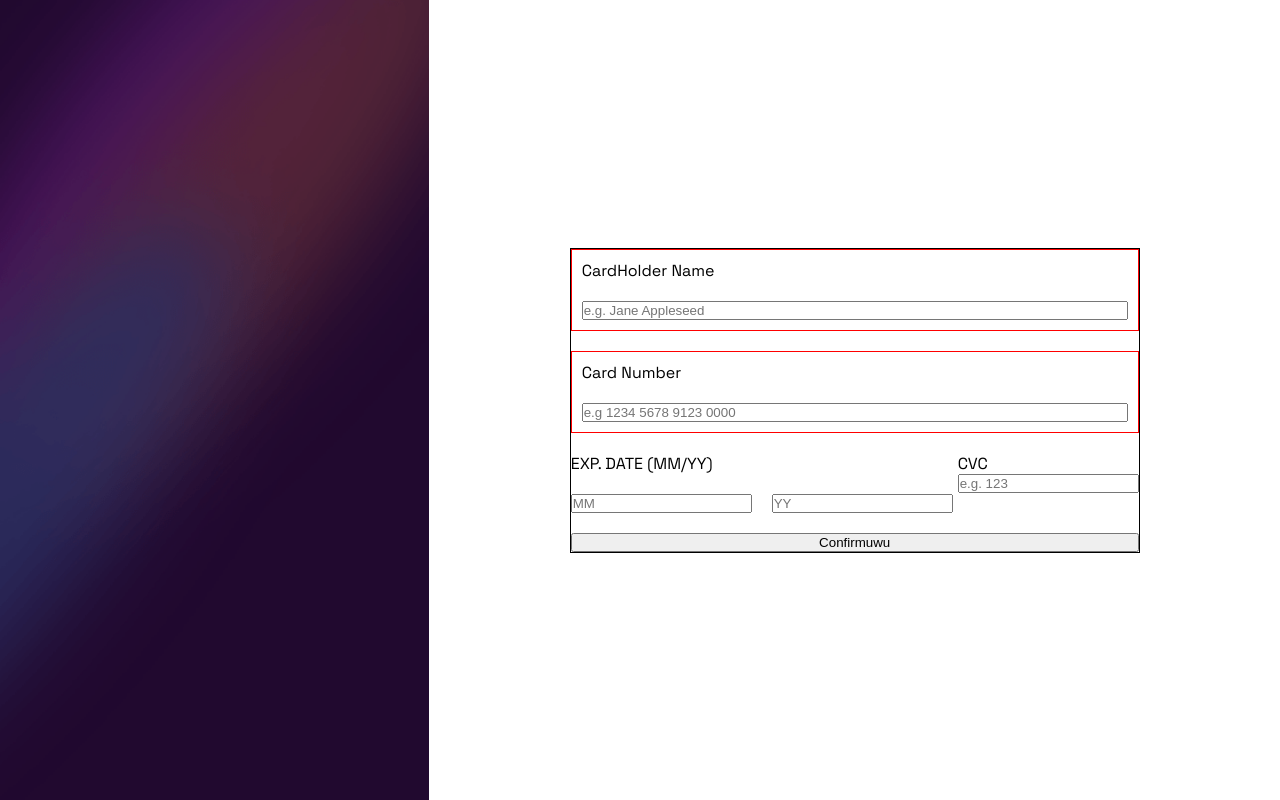
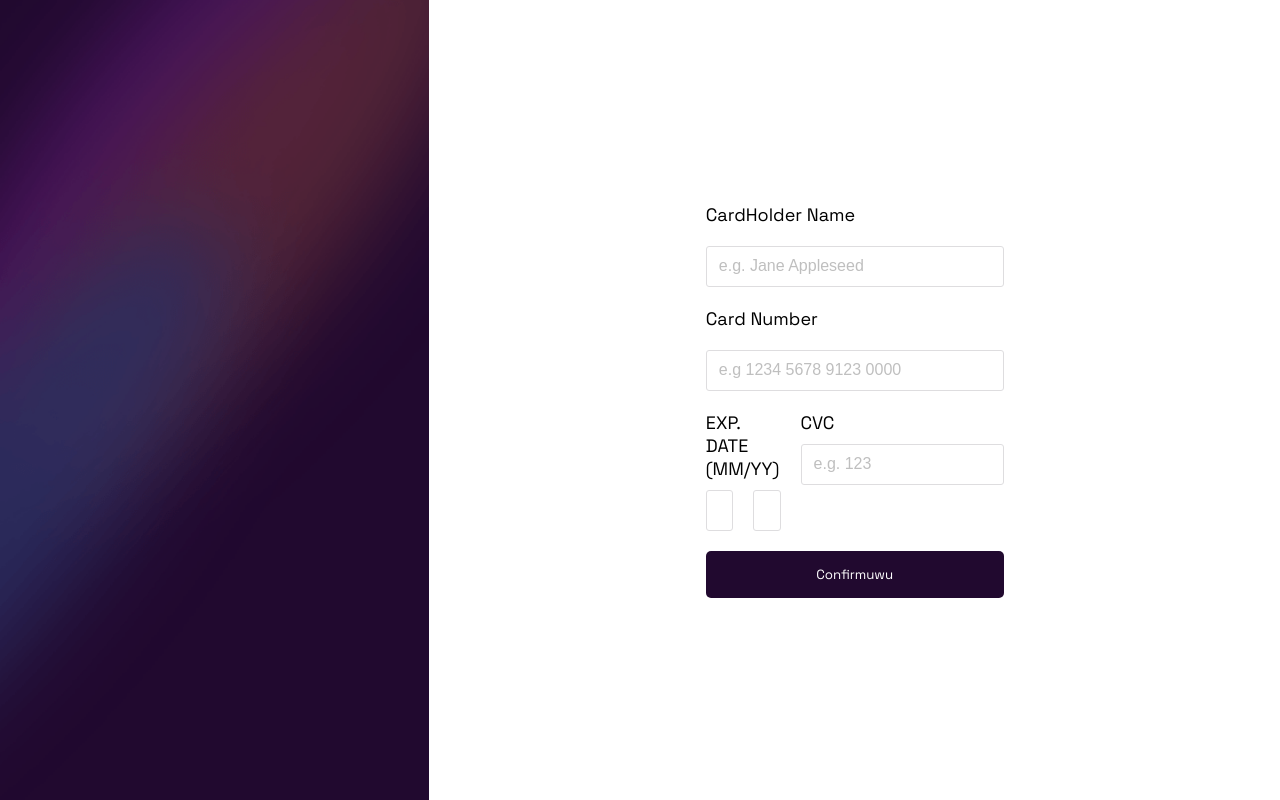
Before and after one commit to bryaneduarr/frontend-mentor-card-challenge, a plain HTML site: page index.html in a window 1280 px wide. Drawn offline with Linux system fonts and the light colour scheme.

Commit message:
commituwu7.0

```diff
--- a/index.css
+++ b/index.css
@@ -7,6 +7,7 @@
 body{
     display: flex;
     font-family: "Space Grotesk", sans-serif;
+    font-size: 18px;
 }
 
 img{
@@ -27,10 +28,14 @@ img{
 }
 
 form{
-    border: 1px solid black;
+    padding: 0;
+    display: flex;
+    flex-direction: column;
+    gap: 20px;
+    width: 35%;
 
 }
-form, .number__container{
+.number__container{
     display: flex;
     flex-direction: column;
     gap: 20px;
@@ -39,8 +44,6 @@ form, .number__container{
 
 
 .largeuwu__container{
-    padding: 10px;
-    border: 1px solid red;
     display: flex;
     flex-direction: column;
     gap: 20px;
@@ -49,7 +52,7 @@ form, .number__container{
 .number__container{
     display: flex;
     flex-direction: row;
-    gap: 5px;
+    gap: 20px;
 }
 
 .mmyy__container{
@@ -58,8 +61,32 @@ form, .number__container{
     gap: 20px;
 }
 
-.exp__container{
+.exp__container, .cvc__container{
     display: flex;
     flex-direction: column;
-    gap: 20px;
+    gap: 10px;
 }
+
+button{
+    padding: 15px;
+    border-radius: 5px;
+    border: none;
+    font-family: "Space Grotesk", sans-serif;
+    background-color: #21092f;
+    color: white;
+}
+
+input{
+    padding: 12px;
+    border-radius: 3px;
+    border: 1px solid #dedddf;
+}
+
+input::placeholder{
+    color: #bfbfbf;
+    font-size: 16px;
+}
+
+#number1, #number2{
+    width: 38%;
+}
```
